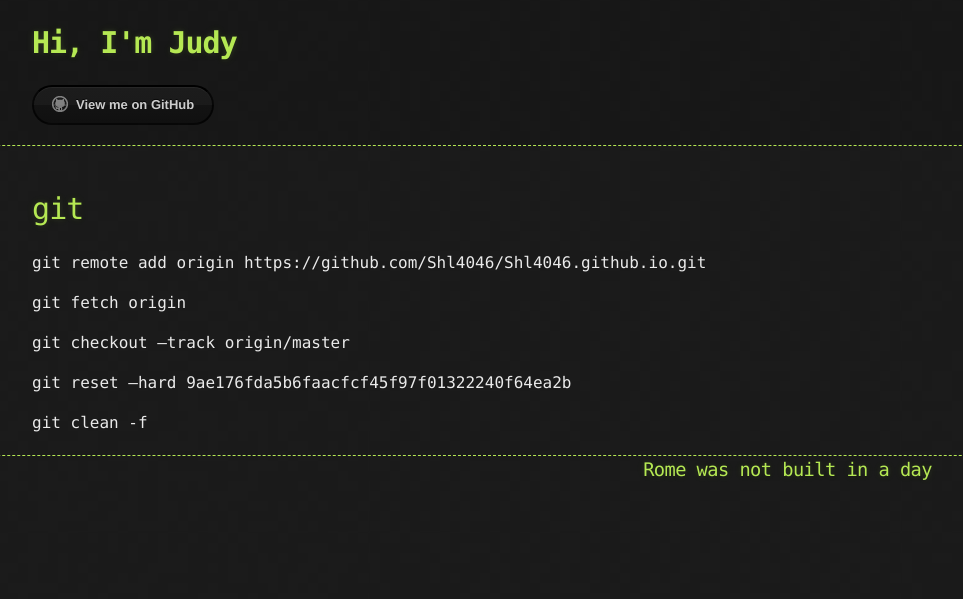
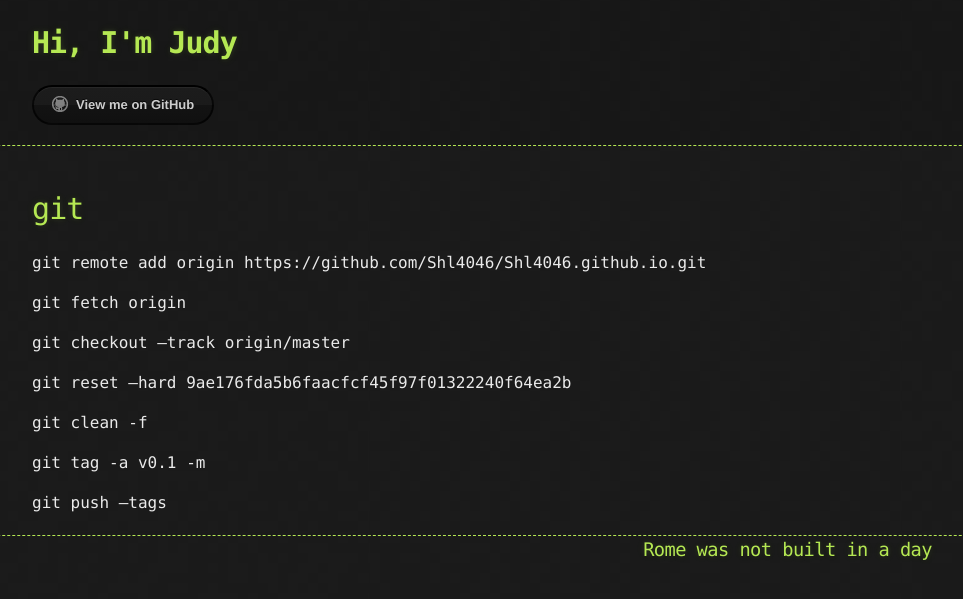
Before and after one commit to Shl4046/Shl4046.github.io, a Jekyll site: the page built from _posts/gnutools/2017-10-05-git.md, in a window 1280 px wide. Shown: the top 599 px of the page, without its empty margins (163-1126 px from the left). Built offline with Jekyll 4.4.1, drawn with Linux system fonts in a browser that asks for light colours.

Commit message:
Update 2017-10-05-git.md

```diff
--- a/_posts/gnutools/2017-10-05-git.md
+++ b/_posts/gnutools/2017-10-05-git.md
@@ -15,3 +15,7 @@ git checkout --track origin/master
 git reset --hard 9ae176fda5b6faacfcf45f97f01322240f64ea2b
 
 git clean -f
+
+git tag -a v0.1 -m
+
+git push --tags
```
